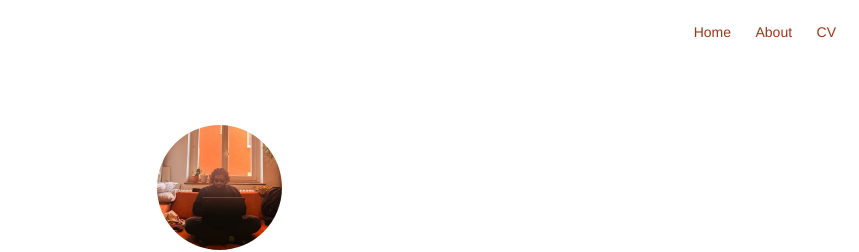
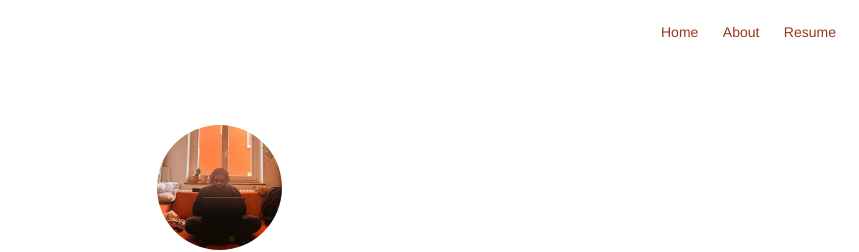
Before and after one commit to akjagadish/akjagadish.github.io, a Jekyll site: the page built from projects.html, in a window 1280 px wide. Shown: the top 252 px of the page, without its empty margins (421-1280 px from the left). Built offline with Jekyll 4.4.1, drawn with Linux system fonts in a browser that asks for light colours; nearby versions of some CDN libraries.

Commit message:
call it resume again

```diff
--- a/_includes/nav.html
+++ b/_includes/nav.html
@@ -35,7 +35,7 @@
         {% if site.resume == true %}
         <li class="item">
             <a class="link"
-                href="{% if site.resume-external %}{{ site.resume-url }}{% else %}{{ site.url }}/{{ site.resume-url }}{% endif %}">CV</a>
+                href="{% if site.resume-external %}{{ site.resume-url }}{% else %}{{ site.url }}/{{ site.resume-url }}{% endif %}">Resume</a>
         </li>
         {% endif %}
     </ul>
```
